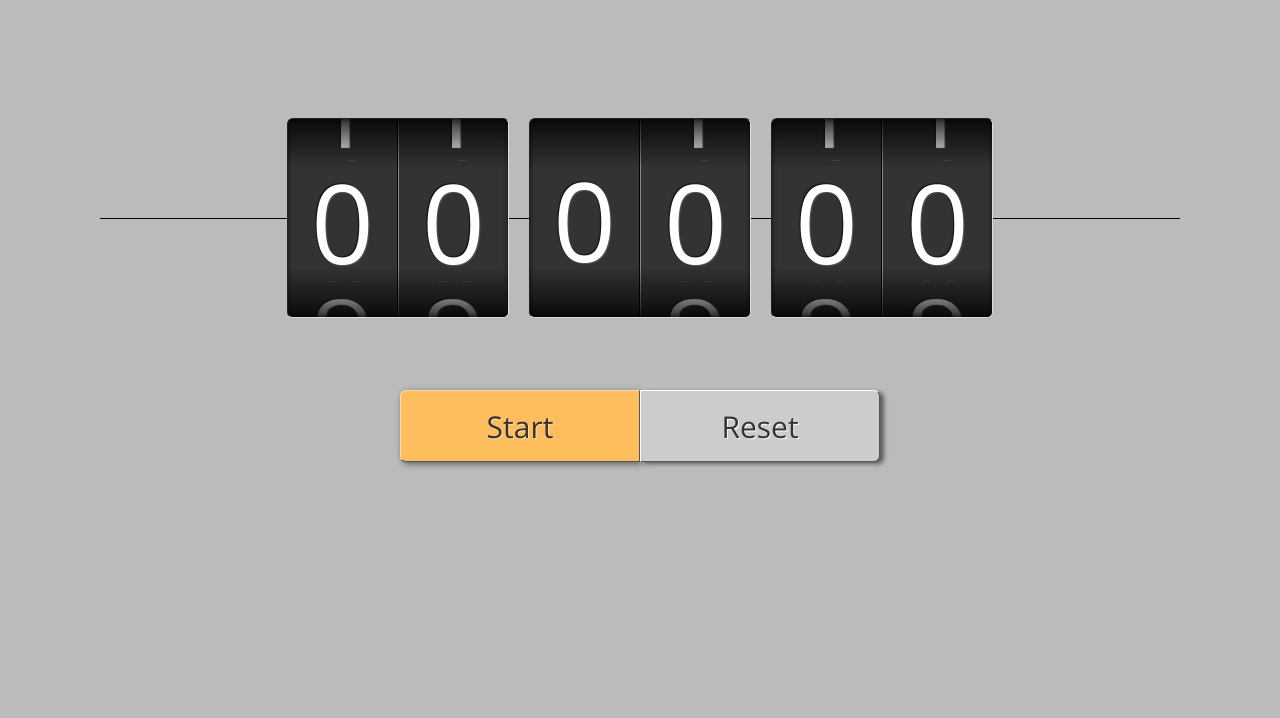
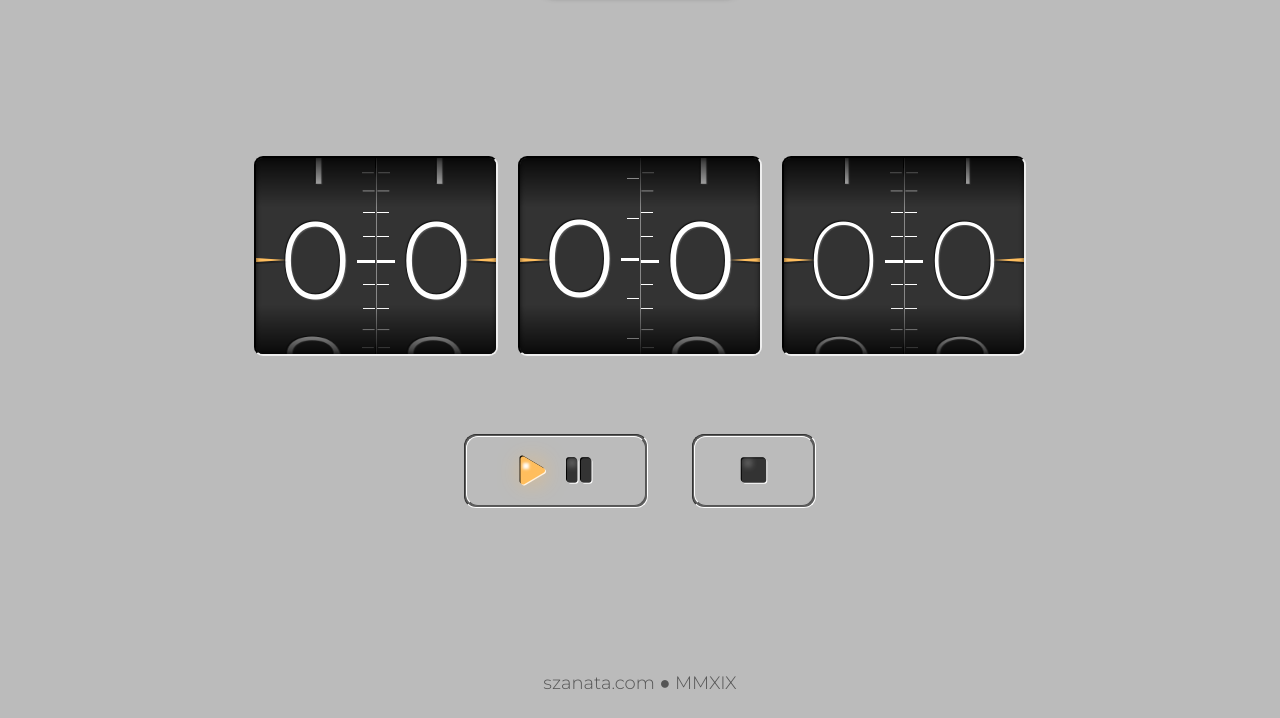
Before and after one commit to szanata/time-n-go, a plain HTML site: page index.html in a window 1280 px wide. Shown: the part 82-800 px from the top of the page. Drawn offline with nearby package versions, Linux system fonts and the light colour scheme.

Commit message:
Finishing new style

```diff
--- a/index.html
+++ b/index.html
@@ -8,8 +8,10 @@
     <title>Time'n'Go</title>
 
     <link type="text/css" rel="stylesheet" href="resources/time-n-go.css" />
+    <link rel="stylesheet" href="https://use.fontawesome.com/releases/v5.8.1/css/all.css" integrity="sha384-50oBUHEmvpQ+1lW4y57PTFmhCaXp0ML5d60M1M7uH2+nqUivzIebhndOJK28anvf" crossorigin="anonymous">
+    <link href="https://fonts.googleapis.com/css?family=Pacifico" rel="stylesheet">
+    <link href="https://fonts.googleapis.com/css?family=Montserrat:200,300" rel="stylesheet">
 
-    <link href="https://fonts.googleapis.com/css?family=Open+Sans:300,400,600" rel="stylesheet">
 
     <!-- Global site tag (gtag.js) - Google Analytics -->
     <script async src="https://www.googletagmanager.com/gtag/js?id=UA-19972060-6"></script>
@@ -23,8 +25,10 @@
     </script>
   </head>
   <body>
+    <h1>Time'n'Go</h1>
+
     <div id="dial">
-
+      <div class="digit-case-wrapper">
         <div class="digit-case">
           <div class="digit-wrapper" id="m1">
             <div class="digit-wheel ten"></div>
@@ -33,9 +37,8 @@
             <div class="digit-wheel ten"></div>
           </div>
         </div>
-
-      <div class="spacer"></div>
-
+      </div>
+      <div class="digit-case-wrapper">
         <div class="digit-case">
           <div class="digit-wrapper" id="s1">
             <div class="digit-wheel six"></div>
@@ -44,9 +47,8 @@
             <div class="digit-wheel ten"></div>
           </div>
         </div>
-
-      <div class="spacer"></div>
-
+      </div>
+      <div class="digit-case-wrapper">
         <div class="digit-case">
           <div class="digit-wrapper" id="ms1">
             <div class="digit-wheel ten"></div>
@@ -56,11 +58,19 @@
           </div>
         </div>
       </div>
+    </div>
 
     <div id="controls">
-      <button class="action">Start</button>
-      <button class="reset">Reset</button>
+      <button class="button action paused">
+        <i class="fas fa-play"></i>
+        <i class="fas fa-pause"></i>
+      </button>
+      <button class="button reset">
+        <i class="fas fa-stop"></i>
+      </button>
     </div>
+
+    <footer><a href="https://szanata.com" target="_blank">szanata.com ● MMXIX</footer>
 
     <script
       src="https://code.jquery.com/jquery-3.3.1.min.js"
@@ -68,6 +78,7 @@
       crossorigin="anonymous"></script>
 
     <script src="resources/build_ui.js"></script>
+    <script src="resources/resize.js"></script>
     <script src="resources/time-n-go.js"></script>
   </body>
 </html>
--- /dev/null
+++ b/resources/resize.js
@@ -0,0 +1,9 @@
+$(function () {
+  $( window ).on( 'load resize', () => {
+    const ww = $( 'body' ).width();
+    const dw = $( '#dial' ).width();
+    const ratio = ww / dw;
+    const finalRatio = ratio > 1 ? 1 : ratio;
+    $( '#dial' ).css( 'transform', `scale(${finalRatio})` );
+  }).trigger( 'resize' );
+});
--- a/resources/time-n-go.css
+++ b/resources/time-n-go.css
@@ -5,43 +5,59 @@
 * @author St�fano Stypulkowski
 */
 * {
-  outline: 0;
-  font-family: 'Open sans', sans-serif;
+  font-family: 'Montserrat', courier;
   box-sizing: border-box;
+  -webkit-appearance: none;
+  -moz-appearance: none;
+  appearance: none;
+  outline: none;
+  padding: 0;
+  margin: 0;
+  font-weight: normal;
 }
-body{
+button:active { padding: 0; }
+input::-moz-focus-inner,
+button::-moz-focus-inner { border: 0; }
+
+body {
   margin: 0;
   padding: 0;
   text-align: center;
   background: #bbb;
+  min-width: 640px;
+  position: absolute;
+  border-top: 3px solid #333;
+  width: 100%;
+  height: 100%;
+}
+
+h1 {
+  display: inline-block;
+  font-family: 'Pacifico', cursive;
+  font-size: 36px;
+  color: #fff;
+  padding: 0 24px 12px;
+  background-color: #222;
+  border-radius: 0 0 18px 18px;
+  text-shadow: 1px 1px 1px #222;
+  box-shadow: 0 0 6px rgba( 0, 0, 0, .7)
 }
 #dial {
-  width: 900px;
-  margin: 200px auto 0px auto;
-  position: relative;
+  width: 800px;
+  margin: 20vh auto 0px auto;
   font-size: 0;
+  transform-origin: top left;
 }
-#dial::after {
-  content: '';
-  position: absolute;
-  z-index: -1;
-  top: 50%;
-  left: -10%;
-  width: 120%;
-  border-bottom: 1px solid #000;
-}
-.spacer{
+
+.digit-case-wrapper { display: inline-block; }
+.digit-case-wrapper:nth-child(-n+2) { margin-right: 20px; }
+
+.digit-case {
+  border: 2px solid #000;
+  border-bottom-color: #eee;
+  border-right-color: #eee;
+  border-radius: 9px;
   height: 200px;
-  width: 20px;
-  display: inline-block;
-}
-.digit-case {
-  border: 1px solid #222;
-  border-bottom-color: #ddd;
-  border-right-color: #ddd;
-  border-radius: 6px;
-  height: 200px;
-  display: inline-block;
   position: relative;
   background-color: #333;
   overflow: hidden;
@@ -56,16 +72,34 @@ body{
   background: linear-gradient(to bottom,rgba( 0, 0, 0, .8) 0%, rgba(0, 0, 0, .0) 25%, rgba(0,0,0,.0) 75%,rgba( 0, 0, 0, .8) 100%);
   box-shadow: inset 0 0 5px 0 rgba( 0, 0, 0, .7);
 }
+
 .digit-wrapper {
   display: inline-block;
-  width: 110px;
+  width: 120px;
   vertical-align: top;
   position: relative;
   perspective: 1000px;
   height: 200px;
 }
+/* Arrows */
+.digit-wrapper::after,
+.digit-wrapper::before {
+  position: absolute;
+  border-top: 2px solid transparent;
+  border-bottom: 2px solid transparent;
+  content: '';
+  z-index: 9;
+}
+.digit-wrapper::before { top: 51%; }
+.digit-wrapper::after { top: 50%; }
+.digit-wrapper:first-child::before { left: 0; border-left: 31px solid #222; }
+.digit-wrapper:last-child::before { right: 0; border-right: 31px solid #222; }
+.digit-wrapper:first-child::after { left: 0; border-left: 30px solid #ffbe5e; }
+.digit-wrapper:last-child::after { right: 0; border-right: 30px solid #ffbe5e; }
+
 .digit-wrapper:not(:last-child) { border-right: 1px solid #000; }
 .digit-wrapper:not(:first-child) { border-left: 1px solid #888; }
+
 .digit-wheel {
   width: 100%;
   position: absolute;
@@ -108,13 +142,40 @@ body{
 #ms1 .digit-wheel { animation: rotation-ten 1s linear infinite; }
 #ms2 .digit-wheel { animation: rotation-ten 100ms linear infinite; }
 
+/* Single digit style */
 .digit {
   width: 100%;
   position: absolute;
   background-color: #333;
   text-shadow: -1px -1px 1px #111, 1px 1px 1px #555;
   text-align: center;
+  box-shadow: 1px 0 0 1px #333;
 }
+.digit::before,
+.digit::after {
+  content: '';
+  position: absolute;
+  top: 0;
+  height: 100%;
+}
+.digit::after {
+  width: 10%;
+  background: linear-gradient(to bottom,
+    transparent 10%, #fff 10%, #fff calc( 10% + 1px), transparent calc( 10% + 1px),
+    transparent 30%, #fff 30%, #fff calc( 30% + 1px), transparent calc( 30% + 1px),
+    transparent 50%, #fff 50%, #fff calc( 50% + 1px), transparent calc( 50% + 1px),
+    transparent 70%, #fff 70%, #fff calc( 70% + 1px), transparent calc( 70% + 1px),
+    transparent 90%, #fff 90%, #fff calc( 90% + 1px), transparent calc( 90% + 1px) );
+}
+.digit::before {
+  width: 15%;
+  background: linear-gradient(to bottom, transparent 50%, #fff 50%, #fff calc( 50% + 3px), transparent calc( 50% + 3px ) );
+}
+.digit-wrapper:last-child .digit::before,
+.digit-wrapper:last-child .digit::after { left:0; }
+.digit-wrapper:first-child .digit::before,
+.digit-wrapper:first-child .digit::after { right:0; }
+
 .ten .digit { height: 120px; }
 .six .digit { height: 200px; }
 .digit span {
@@ -123,7 +184,7 @@ body{
   transform: perspective(1px) translateY(-50%);
   display: block;
   font-size: 110px;
-  font-weight: 400;
+  font-weight: 300;
   color: #fff;
 }
 
@@ -145,54 +206,95 @@ body{
 .ten .digit:nth-child(9) { transform: rotatex(288deg) translateZ(185px); }
 .ten .digit:nth-child(10) { transform: rotatex(324deg) translateZ(185px); }
 
-#millisecond_1 .digit,
-#millisecond_2 .digit,
-#millisecond_3 .digit { font-weight: 300; }
+#ms1 .digit span,
+#ms2 .digit span,
+#ms3 .digit span { font-weight: 200; }
 
-#controls{
-  margin: 0px auto;
-  width: 900px;
+#controls {
+  margin: 10vh auto 0;
   font-size: 0;
 }
-#controls button {
-  margin: 72px 0 0;
-  background-color:#ccc;
+/* @media only screen and (min-width: 600px)  {
+
+} */
+.button {
+  display: inline-block;
+  background-color:#bbb;
+  font-size: 28px;
+  cursor: pointer;
+  width: 180px;
+  height: 70px;
   border: 1px solid #555;
-  font-size: 30px;
-  font-weight: 500;
-  color:#333;
-  cursor: pointer;
-  width: 240px;
-  height: 72px;
-}
-#controls .action.disabled {
-  background: repeating-linear-gradient(
-    60deg,
-    #ffc775,
-    #ffc775 10px,
-    #ffbe5e 10px,
-    #ffbe5e 20px
-  );
-}
-#controls .action {
-  box-shadow: 2px 2px 6px 0px rgba( 0, 0, 0, .5);
-  border-top-color: #ffdbaa;
-  border-left-color: #ffdbaa;
-  background-color: #ffbe5e;
-  text-shadow: 1px 1px 0  #ffdbaa;
-  border-radius: 6px 0 0 6px;
-}
-#controls .reset {
-  box-shadow: 4px 2px 4px 0px rgba( 0, 0, 0, .5);
   border-top-color: #fff;
   border-left-color: #fff;
-  text-shadow: 1px 1px 0  #fff;
-  border-radius: 0 6px 6px 0;
+  color: #333;
+  text-shadow: 1px 1px 0 #fff, -1px -1px 0 #000;
+  box-shadow: 0 0 0px 2px rgba( 0, 0, 0, .5);
+  border-radius: 12px;
+  position: relative;
+  vertical-align: top;
+  text-align: center;
 }
-#controls button:not(.disabled):active {
-  text-shadow: 0 0 0 #fff;
-  border-top-color: #555;
-  border-left-color: #555;
-  color: #333;
-  box-shadow:inset 0px 0px 5px 1px rgba(0,0,0,.5);
+
+
+.action { margin-right: 48px }
+.reset { width: 120px; }
+
+.action .fa-play { margin-right: 15px; }
+i { position: relative; }
+/* glass effect */
+i.fa-play::after,
+i.fa-pause::after,
+i.fa-stop::after {
+  content: '';
+  position: absolute;
 }
+i.fa-play::after {
+  top: 9px;
+  left: 6px;
+  box-shadow: 0 0 7px 2px #fff;
+}
+i.fa-pause::after {
+  top: 6px;
+  left: 5px;
+  box-shadow: 0 0 7px 2px #fff;
+}
+i.fa-stop::after {
+  top: 6px;
+  left: 6px;
+  box-shadow: 0 0 7px 2px #fff;
+}
+
+.action.paused:not(.disabled) i.fa-play,
+.reset.active:not(.disabled) i.fa-stop,
+.action.active:not(.disabled) i.fa-pause { color: #ffbe5e; }
+.action.paused:not(.disabled) i.fa-play::after,
+.reset.active:not(.disabled) i.fa-stop::after,
+.action.active:not(.disabled) i.fa-pause::after {
+  box-shadow: 0 0 3px 3px #fff, 6px 6px 24px 8px #ffbe5e;
+}
+
+.button::after {
+  content: '';
+  position: absolute;
+  width: calc(100% + 4px);
+  height: calc(100% + 4px);
+  border: 1px solid #333;
+  border-bottom-color: #fff;
+  border-right-color: #fff;
+  border-radius: inherit;
+  left: -3px;
+  top: -3px;
+}
+
+footer {
+  position: absolute;
+  bottom: 3vh;
+  width: 100%;
+  text-align: center;
+}
+footer a {
+  font-size: 18px;
+  color: #555;
+  text-decoration: none;
+}
--- a/resources/time-n-go.js
+++ b/resources/time-n-go.js
@@ -57,13 +57,14 @@ $(function () {
 
   let currentState = initState();
 
-  $( '.action' ).on( 'click', () => {
+  $( '.action' ).on( 'click', e => {
+    e.preventDefault();
     if ( [ Statuses.STOP, Statuses.CLEAN ].includes( currentState.status ) ) {
       start( currentState );
-      $( '.action' ).text( 'Stop' );
+      $( '.action' ).addClass( 'active' ).removeClass( 'paused' );
     } else {
       stop( currentState );
-      $( '.action' ).text( 'Start' );
+      $( '.action' ).addClass( 'paused' ).removeClass( 'active' );
     }
   });
 
@@ -73,17 +74,20 @@ $(function () {
     }
   });
 
-  $( '.reset' ).on( 'click', async () => {
+  $( '.reset' ).on( 'click', async e => {
+    e.preventDefault();
     if ( currentState.status === Statuses.CLEAN ){ return; }
 
     stop( currentState );
-    $( '.action' ).text( 'Start' ).addClass( 'disabled' );
+    $( '.action' ).addClass( 'disabled paused' );
+    $( '.reset' ).addClass( 'active' );
 
     currentState = initState();
 
     await resetWheels();
 
     $( '.action' ).removeClass( 'disabled' );
+    $( '.reset' ).removeClass( 'active' );
 
     updateTile( currentState.currentTimeStr );
   });
```
Lines whose indentation alone changed are shown as unchanged.
